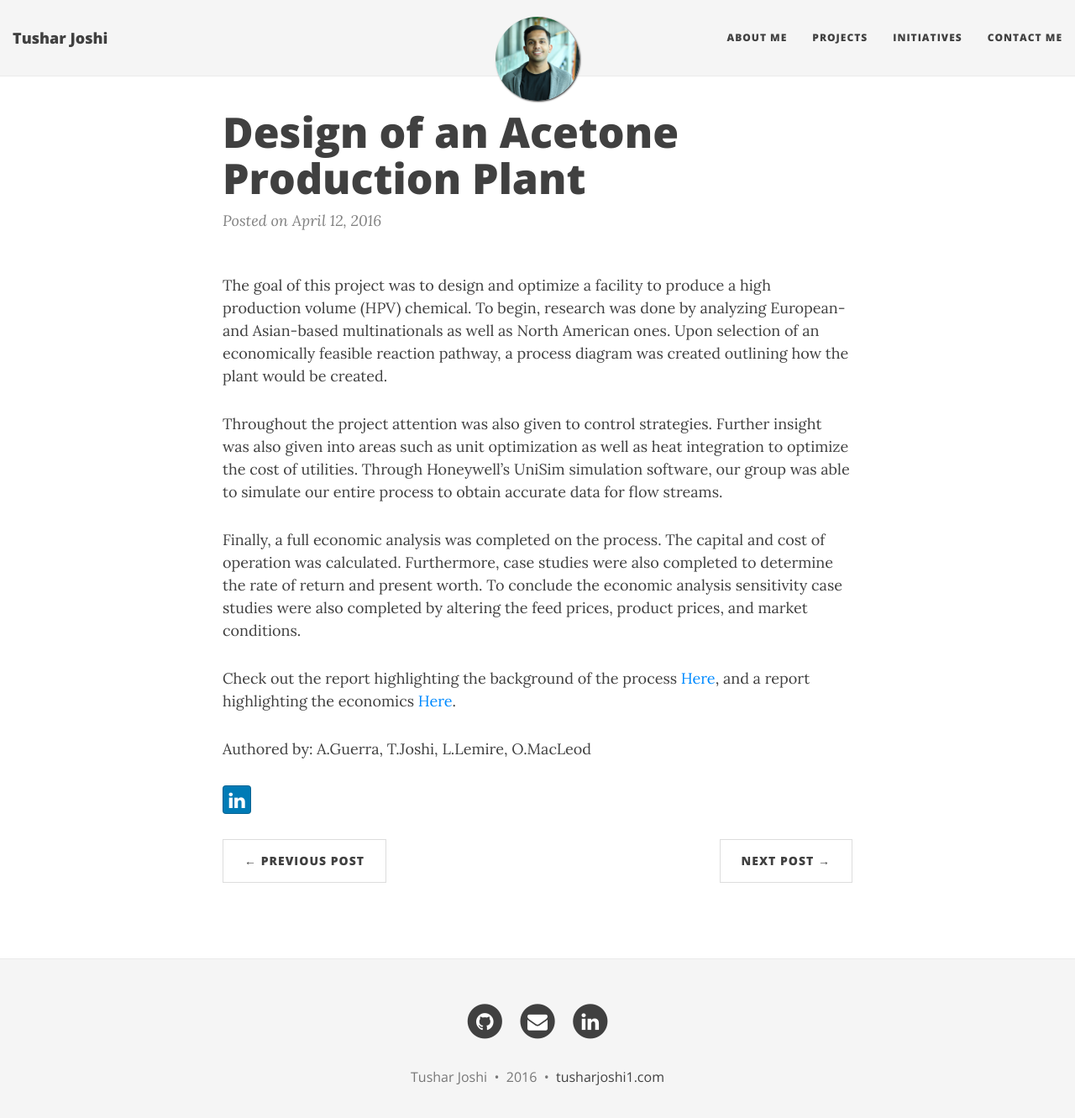
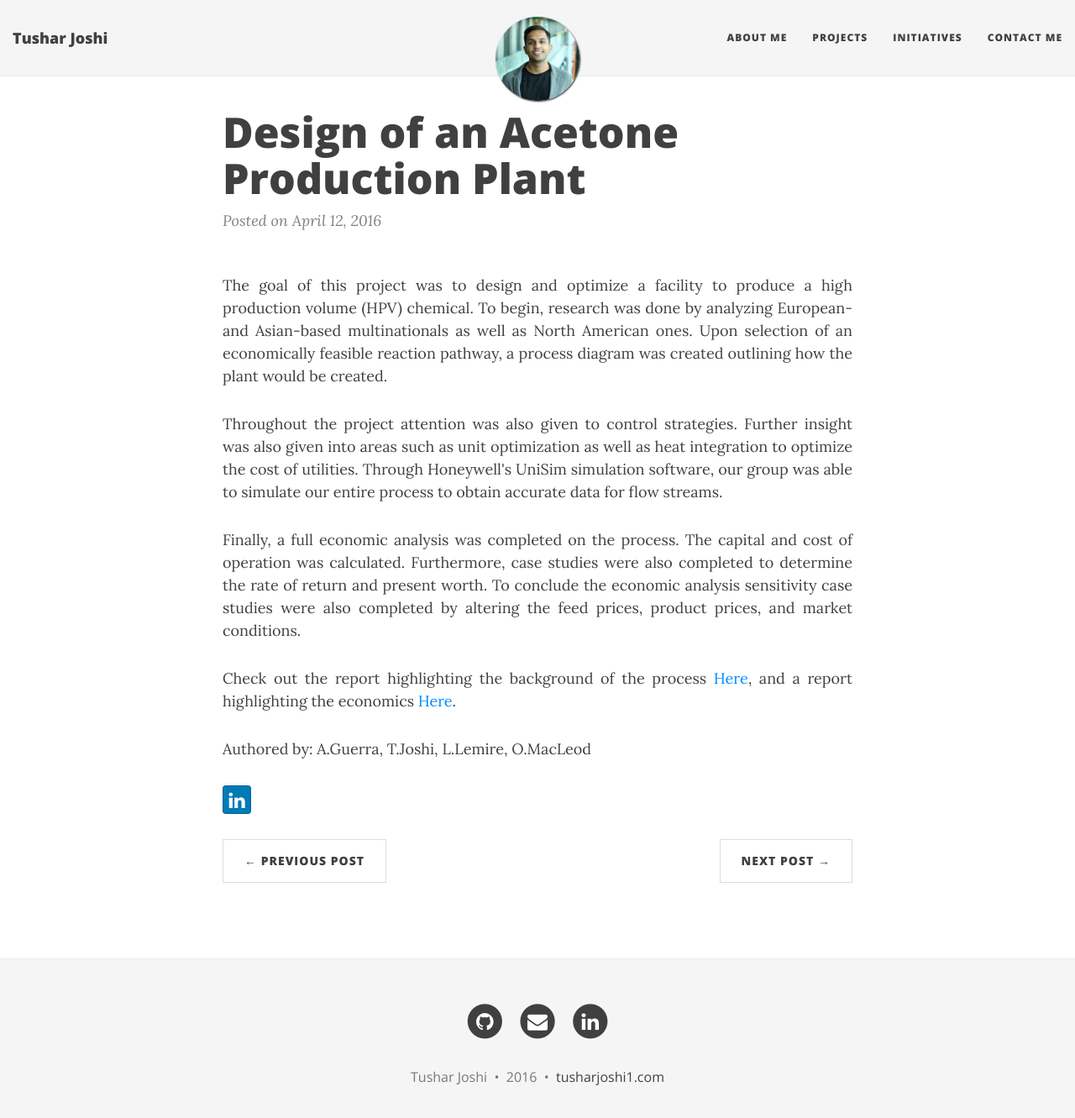
Before and after one commit to tusharjoshi1/tusharjoshi1.github.io, a Jekyll site: the page built from _posts/projects/2016-04-12-Design-of-an-Acetone-Production-Plant.md, in a window 1280 px wide and 1344 px high. Shown: the top 1331 px of the window at 84% size. Built offline with Jekyll 4.4.1, drawn with Linux system fonts in a browser that asks for light colours; nearby versions of some CDN libraries.

Commit message:
Update 2016-04-12-Design-of-an-Acetone-Production-Plant.md

```diff
--- a/_posts/projects/2016-04-12-Design-of-an-Acetone-Production-Plant.md
+++ b/_posts/projects/2016-04-12-Design-of-an-Acetone-Production-Plant.md
@@ -4,12 +4,12 @@ title: Design of an Acetone Production Plant
 category: project
 ---
 
-The goal of this project was to design and optimize a facility to produce a high production volume (HPV) chemical. To begin, research was done by analyzing European- and Asian-based multinationals as well as North American ones. Upon selection of an economically feasible reaction pathway, a process diagram was created outlining how the plant would be created.
+<p align="justify">The goal of this project was to design and optimize a facility to produce a high production volume (HPV) chemical. To begin, research was done by analyzing European- and Asian-based multinationals as well as North American ones. Upon selection of an economically feasible reaction pathway, a process diagram was created outlining how the plant would be created.</p>
 
-Throughout the project attention was also given to control strategies. Further insight was also given into areas such as unit optimization as well as heat integration to optimize the cost of utilities. Through Honeywell's UniSim simulation software, our group was able to simulate our entire process to obtain accurate data for flow streams.
+<p align="justify">Throughout the project attention was also given to control strategies. Further insight was also given into areas such as unit optimization as well as heat integration to optimize the cost of utilities. Through Honeywell's UniSim simulation software, our group was able to simulate our entire process to obtain accurate data for flow streams.</p>
 
-Finally, a full economic analysis was completed on the process. The capital and cost of operation was calculated. Furthermore, case studies were also completed to determine the rate of return and present worth. To conclude the economic analysis sensitivity case studies were also completed by altering the feed prices, product prices, and market conditions.
+<p align="justify">Finally, a full economic analysis was completed on the process. The capital and cost of operation was calculated. Furthermore, case studies were also completed to determine the rate of return and present worth. To conclude the economic analysis sensitivity case studies were also completed by altering the feed prices, product prices, and market conditions.</p>
 
-Check out the report highlighting the background of the process <a href="https://drive.google.com/file/d/0BxFShUyVe18eY09VcEl5d1c4LW8/view?usp=sharing">Here</a>, and a report highlighting the economics <a href="https://drive.google.com/file/d/0BxFShUyVe18ecGh6YUFQcS02a0E/view?usp=sharing">Here</a>.
+<p align="justify">Check out the report highlighting the background of the process <a href="https://drive.google.com/file/d/0BxFShUyVe18eY09VcEl5d1c4LW8/view?usp=sharing">Here</a>, and a report highlighting the economics <a href="https://drive.google.com/file/d/0BxFShUyVe18ecGh6YUFQcS02a0E/view?usp=sharing">Here</a>.</p>
 
-Authored by: A.Guerra, T.Joshi, L.Lemire, O.MacLeod
+<p align="justify">Authored by: A.Guerra, T.Joshi, L.Lemire, O.MacLeod</p>
```
